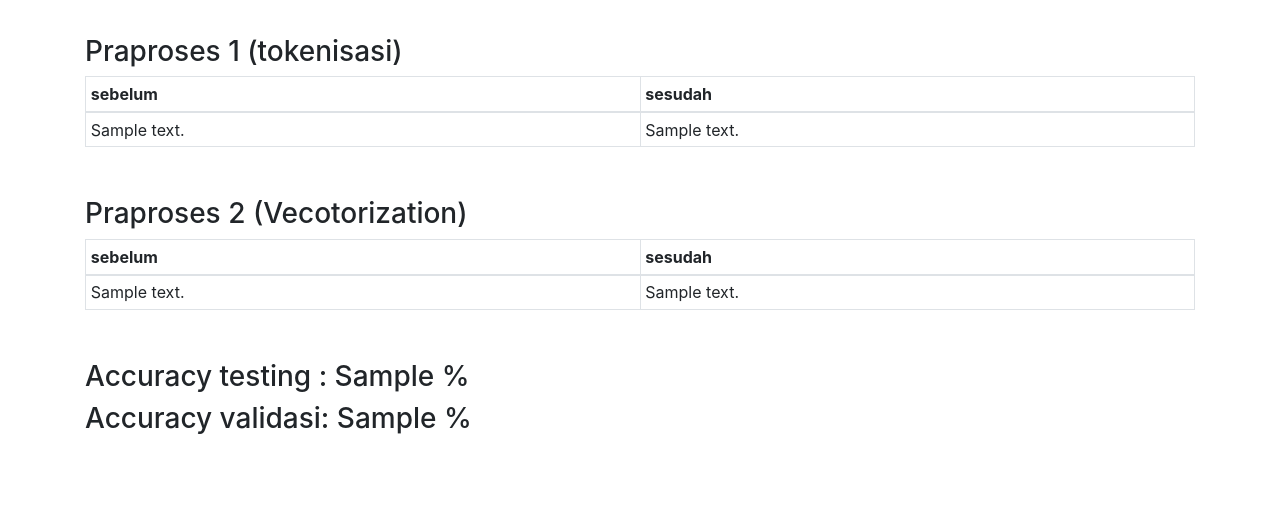
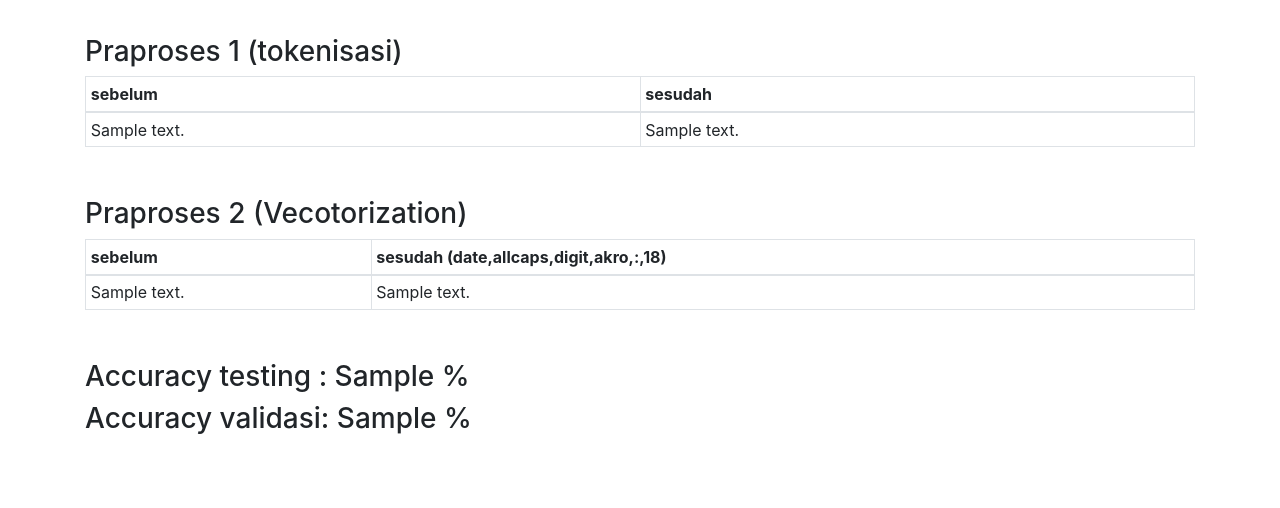
Before and after one commit to alibaltschun/nb_django, a Django app: template templates/test_page.html in a window 1280 px wide. Shown: the part 537-1045 px from the top of the page. Run offline with Django 3.2, Linux system fonts and the light colour scheme; the template is opened without the code that fills it: most values are stand-ins (such as "Sample title", 1, 10 or a date in 2020); some libraries are stand-ins or nearby versions.

Commit message:
add notebook

```diff
--- a/templates/test_page.html
+++ b/templates/test_page.html
@@ -90,7 +90,7 @@
             <thead>
                 <tr>
                 <th>sebelum</th>
-                <th>sesudah</th>
+                <th>sesudah (date,allcaps,digit,akro,:,18)</th>
                 </tr>
             </thead>
             <tbody>
```
Also changed, not shown: 4 other files.
